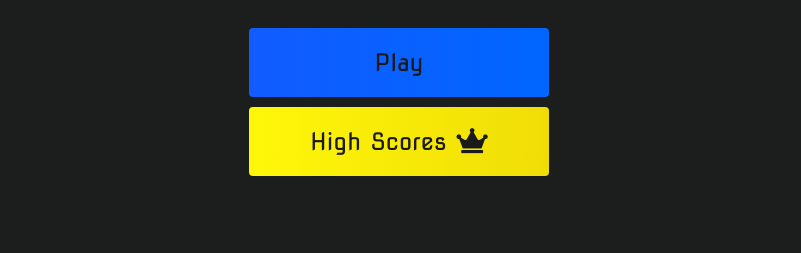
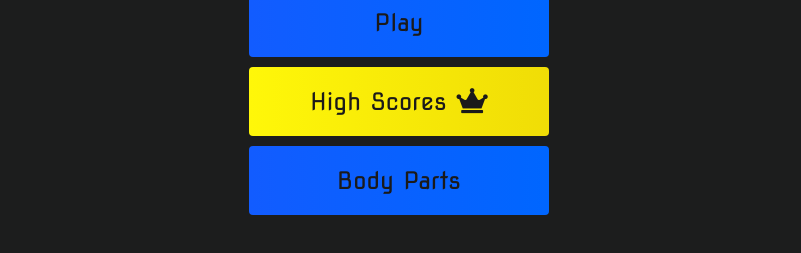
Before and after one commit to LaminaSA/LangQuiz, a plain HTML site: page index.html in a window 1280 px wide. Shown: the part 351-604 px from the top of the page, without its empty margins (241-1042 px from the left). Drawn offline with Linux system fonts and the light colour scheme.

Commit message:
Added bodyparts html and js

```diff
--- a/index.html
+++ b/index.html
@@ -3,7 +3,7 @@
 <head>
     <meta charset="UTF-8">
     <meta name="viewport" content="width=device-width, initial-scale=1.0">
-    <title>LangAppII</title>
+    <title>EdeLingo</title>
     <link rel="stylesheet" href="style.css">
     <link rel="stylesheet" href="https://use.fontawesome.com/releases/v5.15.1/css/all.css" integrity="sha384-vp86vTRFVJgpjF9jiIGPEEqYqlDwgyBgEF109VFjmqGmIY/Y4HV4d3Gp2irVfcrp" crossorigin="anonymous">
 </head>
@@ -13,6 +13,7 @@
             <h1>How good is your yoruba???</h1>
             <a href="/game.html" class="btn">Play</a>
             <a href="/highscores.html" id="highscore-btn"class="btn">High Scores<i class="fas fa-crown"></i></a>
+            <a href="/bodyparts.html" class="btn">Body Parts</a>
 
         </div>
     </div>
```
Also changed, not shown: bodyparts.html (added), bodyparts.js (added).
